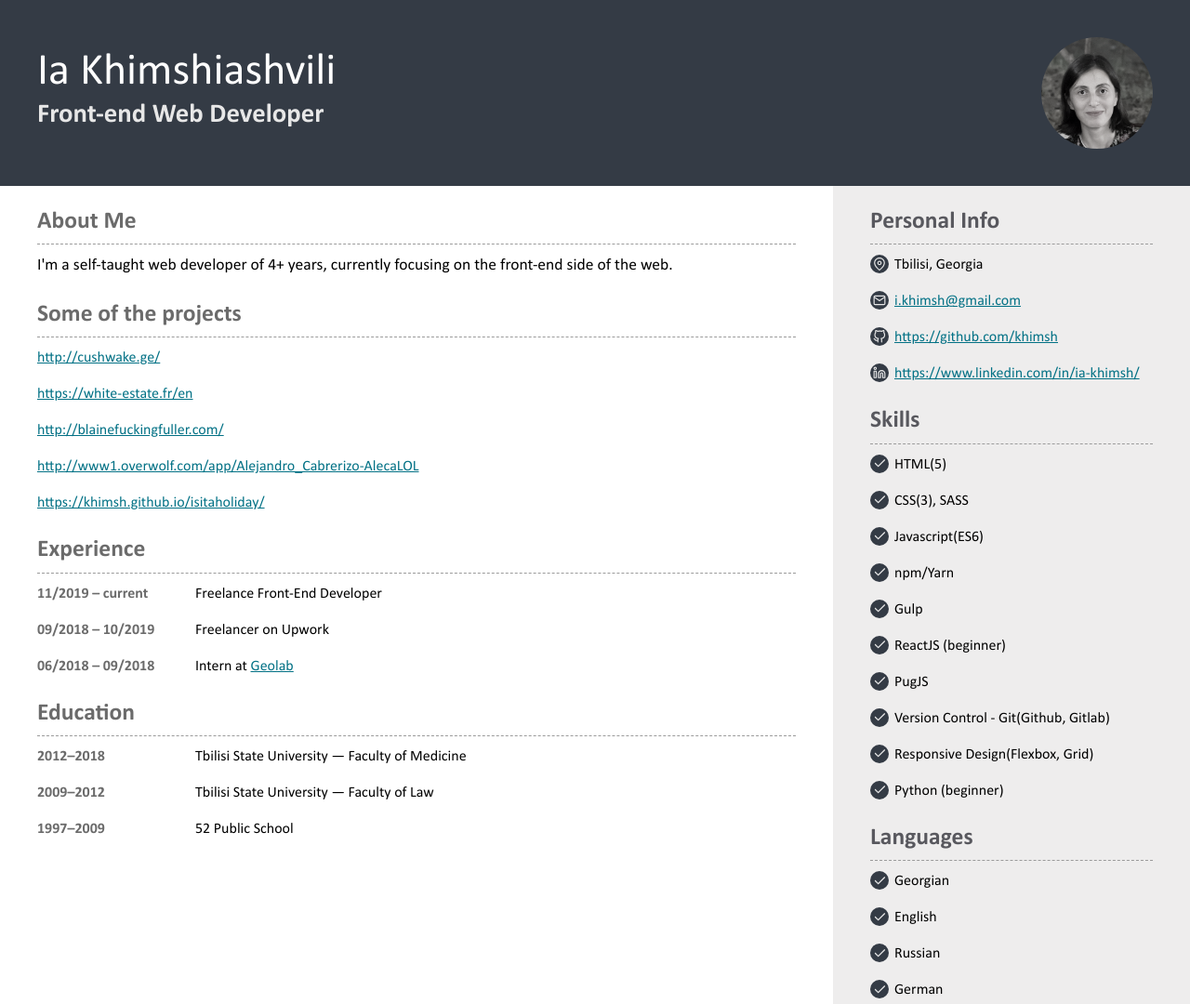
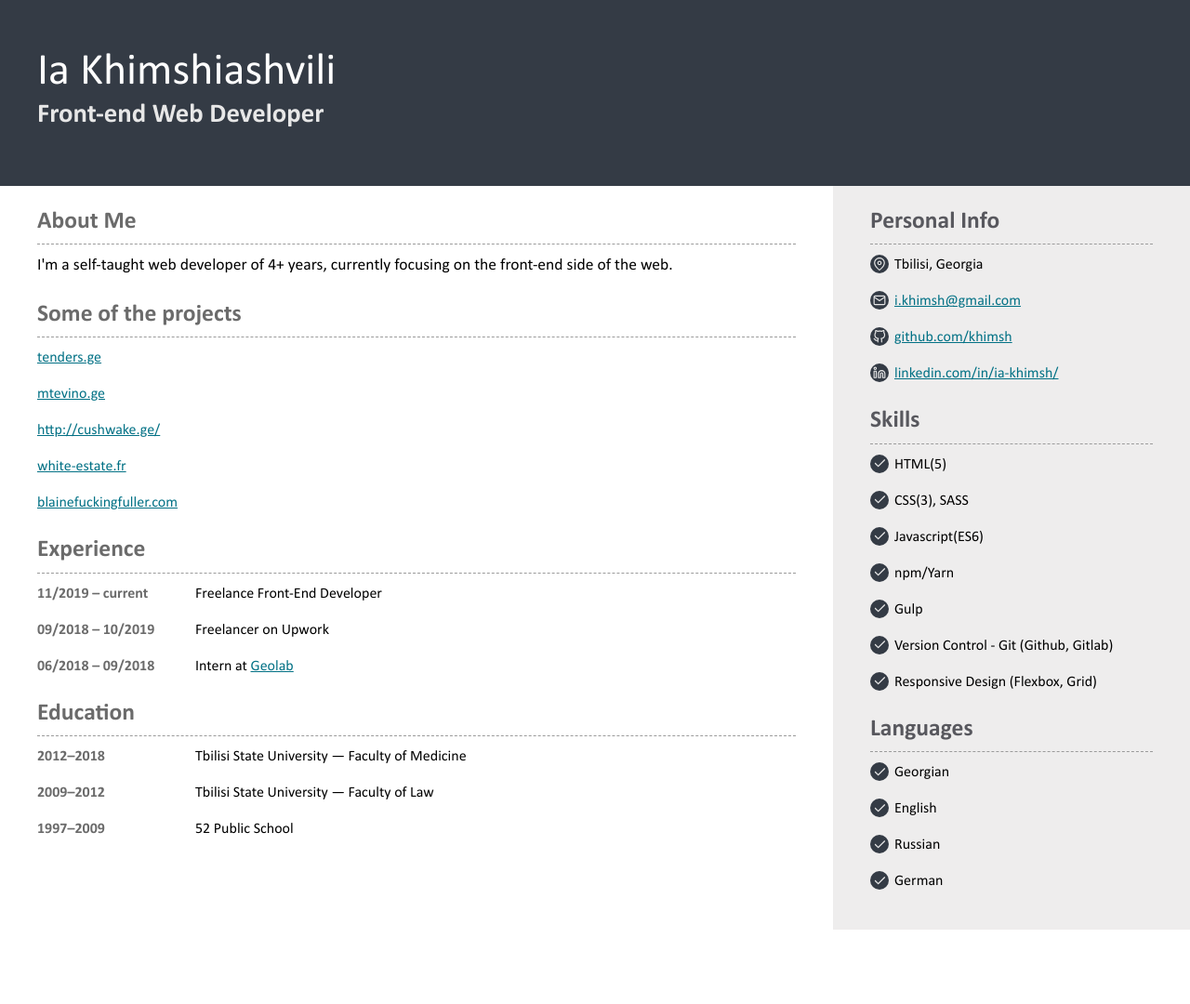
Before and after one commit to khimsh/resume, a plain HTML site: page index.html in a window 1280 px wide. Shown: the top 1080 px of the page at 93% size. After the commit the page ends 1000 px from the top, so only its background shows below. Drawn offline with Linux system fonts and the light colour scheme.

Commit message:
Updated info.

```diff
--- a/assets/css/main.css
+++ b/assets/css/main.css
@@ -37,7 +37,7 @@ body {
 a:link,
 a:visited {
   color: var(--link);
-	transition: all .2s linear;
+  transition: all 0.2s linear;
 }
 
 a:hover,
@@ -73,26 +73,6 @@ a:active {
   color: #e7e7e7;
 }
 
-.header__photo {
-	width: 120px;
-	height: 120px;
-	border-radius: 100%;
-	overflow: hidden;
-	filter: grayscale(.9);
-	transition: filter .2s ease-in;
-}
-
-.header__photo img {
-	display: block;
-	width: 100%;
-	height: 100%;
-	object-fit: cover;
-}
-
-.header__photo:hover {
-	filter: grayscale(0);
-}
-
 .section-header {
   font-size: 1.6rem;
   color: #2f2f36;
@@ -103,7 +83,7 @@ a:active {
   justify-content: space-between;
 }
 
-@supports(display: grid) {
+@supports (display: grid) {
   .content {
     display: grid;
     grid-template-columns: 7fr 3fr;
@@ -191,7 +171,7 @@ aside li {
 .experience ul li,
 .education ul li {
   display: flex;
-	transition: all .1s linear;
+  transition: all 0.1s linear;
 }
 
 .experience ul li:hover,
@@ -250,9 +230,9 @@ main section {
 }
 
 @media only screen and (min-width: 1367px) {
-	.container{
+  .container {
     margin: 30px auto;
-		box-shadow: 4px 4px 10px rgba(0,0,0,.3);
+    box-shadow: 4px 4px 10px rgba(0, 0, 0, 0.3);
   }
 }
 
--- a/index.html
+++ b/index.html
@@ -1,14 +1,16 @@
 <!DOCTYPE html>
 <html lang="en">
-
   <head>
-	<meta charset="UTF-8">
-	<meta name="viewport" content="width=device-width, initial-scale=1.0">
-	<meta http-equiv="X-UA-Compatible" content="ie=edge">
-	<meta name="description" content="Resume for Ia Khimshiashvili, front-end web developer.">
+    <meta charset="UTF-8" />
+    <meta name="viewport" content="width=device-width, initial-scale=1.0" />
+    <meta http-equiv="X-UA-Compatible" content="ie=edge" />
+    <meta
+      name="description"
+      content="Resume for Ia Khimshiashvili, front-end web developer."
+    />
     <title>Ia Khimshiashvili - Resume</title>
 
-	<link rel="stylesheet" href="assets/css/main.css">
+    <link rel="stylesheet" href="assets/css/main.css" />
   </head>
 
   <body>
@@ -18,16 +20,15 @@
           <h1>Ia Khimshiashvili</h1>
           <h2>Front-end Web Developer</h2>
         </div>
-			<figure class="header__photo">
-				<img src="assets/images/ia-khimsh.jpg" alt="Ia Khimshiashvili">
-			</figure>
       </header>
 
       <div class="content">
         <main>
           <section class="about">
             <h2 class="section-header">About Me</h2>
-					<p>I'm a self-taught web developer of 4+ years, currently focusing on the front-end side of the web.
+            <p>
+              I'm a self-taught web developer of 4+ years, currently focusing on
+              the front-end side of the web.
             </p>
           </section>
 
@@ -35,24 +36,35 @@
             <h2 class="section-header">Some of the projects</h2>
             <ul>
               <li>
-							<a href="http://cushwake.ge/" target='_blank'
-								rel='noreferrer'>http://cushwake.ge/</a>
+                <a href="https://tenders.ge/" target="_blank" rel="noreferrer"
+                  >tenders.ge</a
+                >
               </li>
               <li>
-							<a href="https://white-estate.fr/en" target='_blank'
-								rel='noreferrer'>https://white-estate.fr/en</a>
+                <a href="http://mtevino.ge/" target="_blank" rel="noreferrer"
+                  >mtevino.ge</a
+                >
               </li>
               <li>
-							<a href="http://blainefuckingfuller.com/" target='_blank'
-								rel='noreferrer'>http://blainefuckingfuller.com/</a>
+                <a href="http://cushwake.ge/" target="_blank" rel="noreferrer"
+                  >http://cushwake.ge/</a
+                >
               </li>
               <li>
-							<a href="http://www1.overwolf.com/app/Alejandro_Cabrerizo-AlecaLOL" target='_blank'
-								rel='noreferrer'>http://www1.overwolf.com/app/Alejandro_Cabrerizo-AlecaLOL</a>
+                <a
+                  href="https://white-estate.fr/en"
+                  target="_blank"
+                  rel="noreferrer"
+                  >white-estate.fr</a
+                >
               </li>
               <li>
-							<a href="https://khimsh.github.io/isitaholiday/" target='_blank'
-								rel='noreferrer'>https://khimsh.github.io/isitaholiday/</a>
+                <a
+                  href="https://khimsh.github.io/blaine/index.html"
+                  target="_blank"
+                  rel="noreferrer"
+                  >blainefuckingfuller.com</a
+                >
               </li>
             </ul>
           </section>
@@ -71,8 +83,15 @@
               </li>
               <li>
                 <span class="date">06/2018 &ndash; 09/2018</span>
-							<span>Intern at <a href="http://geolab.edu.ge/" target="_blank"
-									rel="noopener noreferrer">Geolab</a></span>
+                <span
+                  >Intern at
+                  <a
+                    href="http://geolab.edu.ge/"
+                    target="_blank"
+                    rel="noopener noreferrer"
+                    >Geolab</a
+                  ></span
+                >
               </li>
             </ul>
           </section>
@@ -101,19 +120,25 @@
             <h2 class="section-header">Personal Info</h2>
 
             <ul class="personal-list">
-						<li class="map-pin">
-							Tbilisi, Georgia
-						</li>
+              <li class="map-pin">Tbilisi, Georgia</li>
               <li class="mail">
                 <a href="mailto:i.khimsh@gmail.com">i.khimsh@gmail.com</a>
               </li>
               <li class="github">
-							<a href="https://github.com/khimsh" target='_blank'
-								rel='noreferrer'>https://github.com/khimsh</a>
+                <a
+                  href="https://github.com/khimsh"
+                  target="_blank"
+                  rel="noreferrer"
+                  >github.com/khimsh</a
+                >
               </li>
               <li class="linkedin">
-							<a href="https://www.linkedin.com/in/ia-khimsh/" target='_blank'
-								rel='noreferrer'>https://www.linkedin.com/in/ia-khimsh/</a>
+                <a
+                  href="https://www.linkedin.com/in/ia-khimsh/"
+                  target="_blank"
+                  rel="noreferrer"
+                  >linkedin.com/in/ia-khimsh/</a
+                >
               </li>
             </ul>
           </section>
@@ -121,36 +146,13 @@
           <section class="skills">
             <h2 class="section-header">Skills</h2>
             <ul class="check-list">
-						<li>
-							HTML(5)
-						</li>
-						<li>
-							CSS(3), SASS
-						</li>
-						<li>
-							Javascript(ES6)
-						</li>
-						<li>
-							npm/Yarn
-						</li>
-						<li>
-							Gulp
-						</li>
-						<li>
-							ReactJS (beginner)
-						</li>
-						<li>
-							PugJS
-						</li>
-						<li>
-							Version Control - Git(Github, Gitlab)
-						</li>
-						<li>
-							Responsive Design(Flexbox, Grid)
-						</li>
-						<li>
-							Python (beginner)
-						</li>
+              <li>HTML(5)</li>
+              <li>CSS(3), SASS</li>
+              <li>Javascript(ES6)</li>
+              <li>npm/Yarn</li>
+              <li>Gulp</li>
+              <li>Version Control - Git (Github, Gitlab)</li>
+              <li>Responsive Design (Flexbox, Grid)</li>
             </ul>
           </section>
 
@@ -168,5 +170,4 @@
       </div>
     </div>
   </body>
-
 </html>
```
Lines whose indentation alone changed are shown as unchanged.
